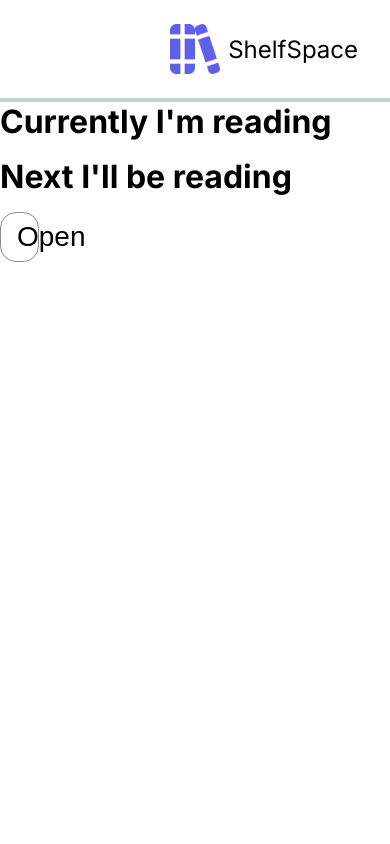
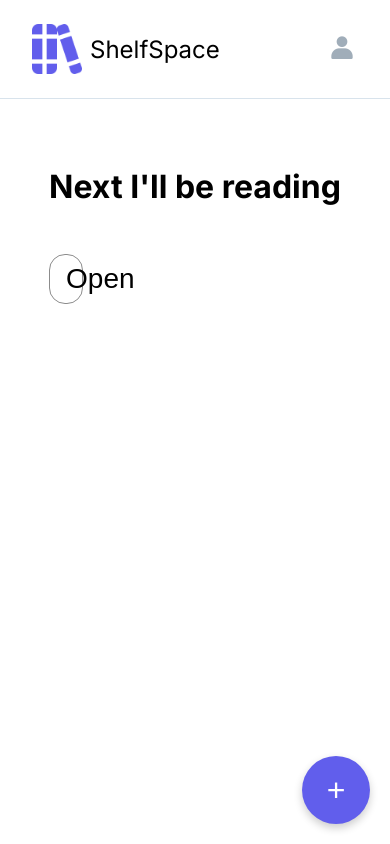
Before and after one commit to nastiakarpova/book-tracker, a Next.js app: page / in a window 390 px wide. Built offline with nearby package versions, Linux system fonts and the light colour scheme.

Commit message:
Feature mobile UI (#3)
* Add initial mobile UI for CurrentBooks shelf

* Add floating action button and its UI

* Add user/login icon

```diff
--- a/src/app/Components/currentBookshelf.js
+++ b/src/app/Components/currentBookshelf.js
@@ -7,21 +7,42 @@ export default function CurrentBookshelf({currentBooks, confirmToDelete}) {
 
     return(
         <>
-            <h1>Currently I'm reading</h1>
-            <div className={styles.futureBookshelf}>
+                <div className={styles.currentBookshelf}>
 
                 {currentBooks && currentBooks.map(currentBook => (
-                        <div key={currentBook.id}>
-                            <Image
-                                src={currentBook.imageLinks && currentBook.imageLinks.thumbnail}
-                                alt={currentBook.title}
-                                width={160}
-                                height={240}
-                            />
-                            <button
-                                onClick={() => confirmToDelete(currentBook.title, "current")}>Delete</button>
+                        <div key={currentBook.id} className={styles.cards}>
+                            <div className={styles.card}>
+
+                                <div>
+                                    <Image
+                                    src={currentBook.imageLinks && currentBook.imageLinks.thumbnail}
+                                    alt={currentBook.title}
+                                    width={102}
+                                    height={152}
+                                    className={styles["book-image"]}
+                                    />
+                                </div>
+
+                                <div className={styles["book-info"]}>
+                                    <div className={styles["book-title-authors"]}>
+                                        <p className={styles["p-title"]}>{currentBook.title}</p>
+                                        <p className={styles["p-authors"]}>{currentBook.authors}</p>
+                                    </div>
+                                    <button
+                                        className={styles["btn-delete"]}
+                                        onClick={() => confirmToDelete(currentBook.title, "current")}>
+                                            Remove
+                                    </button>
+                                </div>
+
+                            </div>
                         </div>
                     ))}
+                    <button
+                        className={styles["btn-fab"]}
+                            onClick={() => console.log("clicked")}>
+                            +
+                    </button>
             </div>
       </>
     )
--- a/src/app/globals.css
+++ b/src/app/globals.css
@@ -17,5 +17,4 @@
 html,
 body {
   max-width: 100vw;
-  overflow-x: hidden;
 }
--- a/src/app/page.js
+++ b/src/app/page.js
@@ -15,16 +15,25 @@ export default async function Home() {
         <Image
           src='/books.png'
           alt="ShelfSpace Logo"
-          className='{styles.vercelLogo}'
           width={50}
           height={50}
         />
         <div className={styles.name}>ShelfSpace</div>
+        <div>
+            <Image
+              src="/user.png"
+              alt="Login"
+              width={32}
+              height={32}
+            />
+        </div>
       </div>
 
-      <Bookshelves
-        books={listOfBooks}
-      />
+      <div className={styles.bookshelves}>
+        <Bookshelves
+          books={listOfBooks}
+        />
+      </div>
 
     </main>
   )
--- a/src/app/page.module.css
+++ b/src/app/page.module.css
@@ -1,37 +1,42 @@
 .main {
   display: flex;
   flex-direction: column;
-  /* justify-content: space-between; */
-  /* align-items: center; */
   min-height: 100vh;
 }
 
 .logo {
   display: flex;
-  justify-content: flex-end;
+  justify-content: flex-start;
   align-items: center;
   padding: 1.5rem 2rem;
   gap: 0.5rem;
-  border-bottom: 4px solid #C5CFD8;
+  border-bottom: 1px solid #d8e3ec;
   left: 0;
   right: 0;
+  position: sticky;
+  top: 0px;
+  z-index: 100;
+  background-color: #ffffff;
+}
+
+.logo div:last-of-type {
+  margin-left: auto;
 }
 
 .name {
   font-size: 24px;
 }
 
+.bookshelves {
+  margin: 20px auto;
+}
+
 .currentBookshelf,
 .futureBookshelf {
   display: flex;
-  gap: 1rem;
-  padding: 0.5rem;
+  gap: 24px;
+  padding: 24px;
   flex-wrap: wrap;
-}
-
-.currentBookshelf h1,
-.futureBookshelf h1 {
-  min-width: 100%;
 }
 
 .btn-add {
@@ -49,3 +54,88 @@
   background-color: #d9dcdf;
   border: none;
 }
+
+.btn-delete {
+  font-size: 14px;
+  color: #b7c1ca;
+  border: none;
+  background: none;
+  padding: 0.5rem;
+  align-self: flex-end;
+}
+
+.cards {
+  display: flex;
+  color: #C5CFD8;
+  border: 2px solid #F2F5F7;
+  border-radius: 10%;
+  width: 100%;
+}
+
+.card {
+  display: flex;
+  width: inherit;
+  padding: 28px;
+  border-radius: 10%;
+  gap: 16px;
+  box-shadow: 8px 8px 2px 1px rgba(0, 0, 255, .1);
+}
+
+.book-info {
+  display: flex;
+  flex-direction: column;
+  justify-content: space-between;
+  width: 100%;
+  height: 100%;
+  flex: 1;
+}
+
+.book-image {
+  border-radius: 1rem;
+  flex-grow: 0;
+  flex-shrink: 0;
+}
+
+.book-title-authors {
+  display: flex;
+  flex-direction: column;
+  margin-top: 24px;
+}
+
+.p-title {
+  color: #2C3844;
+  font-weight: 600;
+  font-size: 14px;
+  margin-bottom: 4px;
+}
+
+.p-authors {
+  color: #7B8895;
+  font-size: 12px;
+}
+
+.btn-fab {
+  position: fixed;
+  right: 20px;
+  bottom: 20px;
+  border-radius: 50%;
+  background-color: #615EEC;
+  border: none;
+  width: 68px;
+  height: 68px;
+  font-size: 32px;
+  font-weight: 200;
+  color: #ffffff;
+  vertical-align: middle;
+  text-align: center;
+  z-index: 1000;
+  padding: 0;
+  margin: 0;
+  box-shadow: 0 4px 8px 0 rgba(0,0,0,0.2);
+}
+
+.btn-fab:hover, .btn-fab:active {
+  background-color: #8280dd;
+  cursor: pointer;
+  transform: translateY(-1px);
+}
```
Also changed, not shown: public/user.png (added), src/app/Components/bookshelves.js (line endings or trailing spaces).
